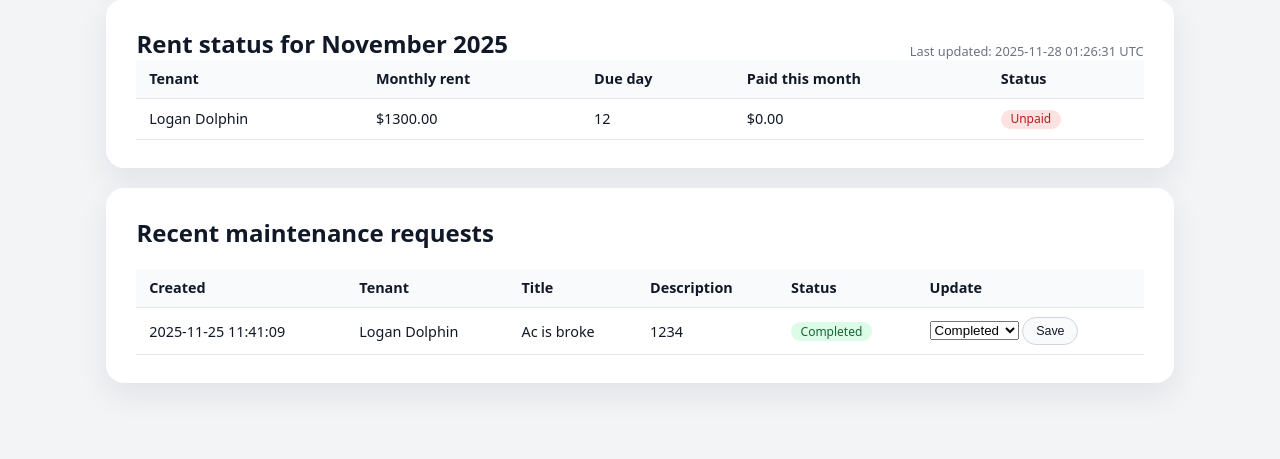
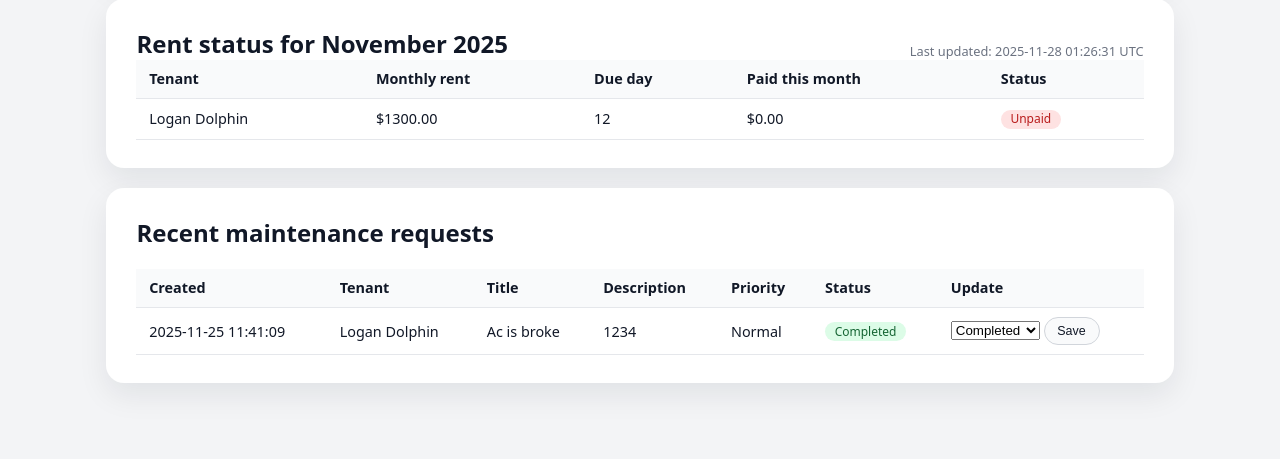
Before and after one commit to MrCakeguy123/tenant-landlord-app, a Flask app: page /landlord in a window 1280 px wide. Shown: the part 381-840 px from the top of the page. Run offline with Flask 3, Linux system fonts and the light colour scheme; a user stored in the database is signed in; data comes from the database, SQL or seed files in the repository; tables that the repository leaves empty hold one stand-in row (values such as "Sample post").

Commit message:
Refactor rent status and priority handling in HTML

```diff
--- a/templates/landlord_dashboard.html
+++ b/templates/landlord_dashboard.html
@@ -46,17 +46,17 @@
         </thead>
         <tbody>
           {% for row in rent_overview %}
+            {% set rent_class =
+              'paid' if row.status == 'Paid'
+              else ('partial' if row.status == 'Partial'
+              else 'unpaid')
+            %}
             <tr>
               <td>{{ row.tenant_name }}</td>
               <td>${{ '%.2f'|format(row.monthly_rent or 0) }}</td>
               <td>{{ row.due_day }}</td>
               <td>${{ '%.2f'|format(row.paid_amount or 0) }}</td>
               <td>
-                {% set rent_class =
-                  'paid' if row.status == 'Paid'
-                  else ('partial' if row.status == 'Partial'
-                  else 'unpaid')
-                %}
                 <span class="status-badge status-{{ rent_class }}">
                   {{ row.status }}
                 </span>
@@ -81,13 +81,17 @@
             <th>{{ t('col_tenant') }}</th>
             <th>{{ t('col_title') }}</th>
             <th>{{ t('col_description') }}</th>
+            <th>{{ t('col_priority') }}</th>
             <th>{{ t('col_status') }}</th>
             <th>{{ t('col_update') }}</th>
           </tr>
         </thead>
         <tbody>
           {% for r in requests %}
-            <tr>
+            {% set priority = r.priority or 'Normal' %}
+            {% set p_key = 'priority_' + priority|lower %}
+            {% set p_class = 'priority-' + priority|lower %}
+            <tr class="{% if r.is_overdue %}row-overdue{% endif %}">
               <td>{{ r.created_at }}</td>
               <td>{{ r.tenant_name or r.tenant_username }}</td>
               <td>{{ r.title }}</td>
@@ -100,6 +104,11 @@
                 {% endif %}
               </td>
               <td>
+                <span class="priority-badge {{ p_class }}">
+                  {{ t(p_key) }}
+                </span>
+              </td>
+              <td>
                 {% if r.status == 'Open' %}
                   {% set m_class = 'open' %}
                 {% elif r.status == 'In progress' %}
@@ -110,6 +119,9 @@
                 <span class="status-badge status-{{ m_class }}">
                   {{ r.status }}
                 </span>
+                {% if r.is_overdue %}
+                  <span class="overdue-badge">{{ t('label_overdue') }}</span>
+                {% endif %}
               </td>
               <td>
                 <form method="post" action="{{ url_for('landlord_update_request_status', request_id=r.id) }}">
```
